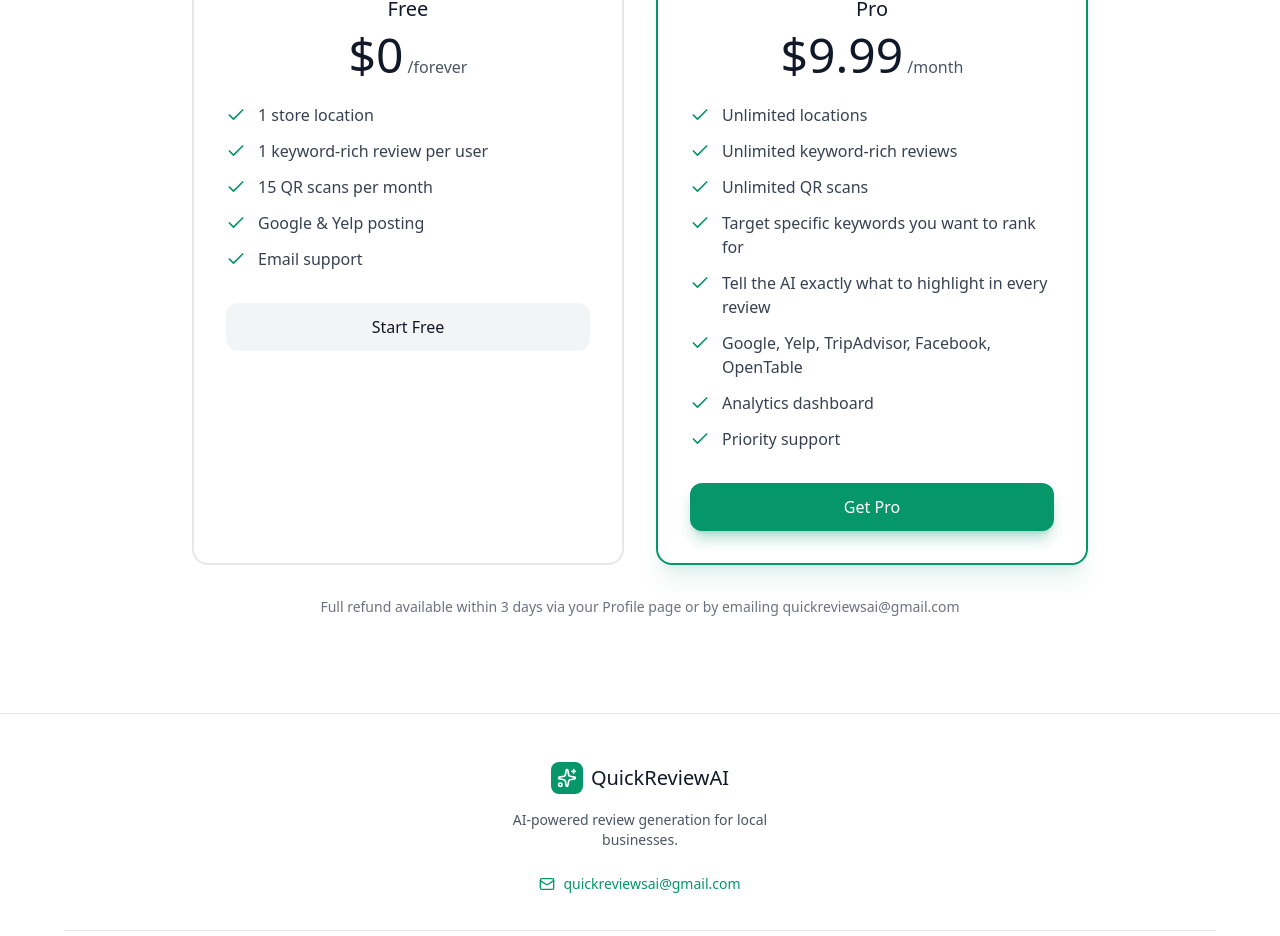
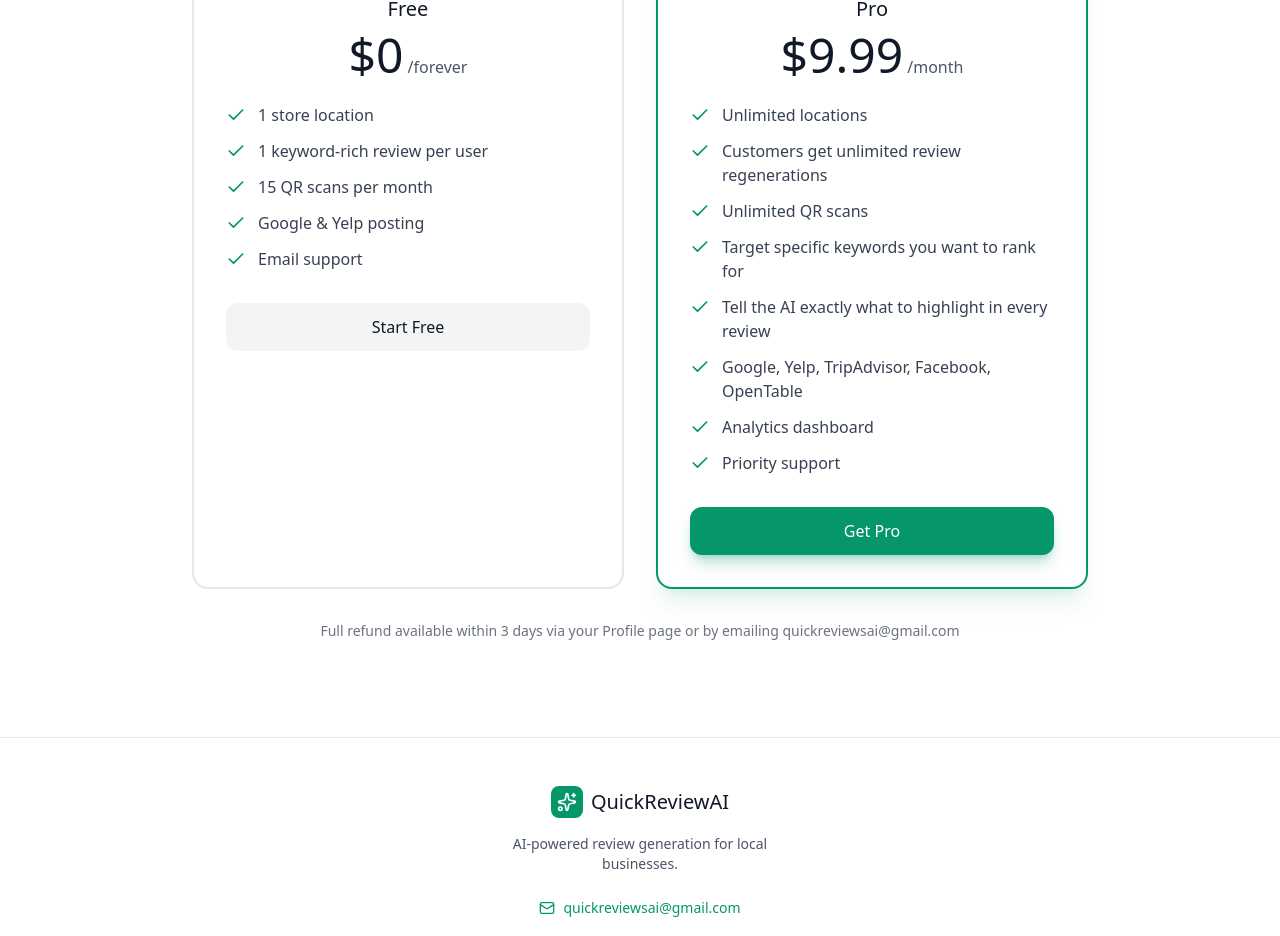
Before and after one commit to MikeDafi/quickreviewai, a Next.js app: page / in a window 1280 px wide. Shown: the part 3076-4012 px from the top of the page. Built offline with nearby package versions, Linux system fonts and the light colour scheme.

Commit message:
fix: update regenerations copy to be customer focused

```diff
--- a/pages/index.tsx
+++ b/pages/index.tsx
@@ -293,7 +293,7 @@
                 period="month"
                 features={[
                   'Unlimited locations',
-                  'Unlimited keyword-rich reviews',
+                  'Customers get unlimited review regenerations',
                   'Unlimited QR scans',
                   'Target specific keywords you want to rank for',
                   'Tell the AI exactly what to highlight in every review',
--- a/pages/upgrade.tsx
+++ b/pages/upgrade.tsx
@@ -61,7 +61,7 @@
 
   const proFeatures = [
     { icon: Store, text: 'Unlimited store locations', color: 'emerald' },
-    { icon: RefreshCw, text: 'Unlimited AI review regenerations', color: 'blue' },
+    { icon: RefreshCw, text: 'Customers get unlimited review regenerations', color: 'blue' },
     { icon: QrCode, text: 'Unlimited QR scans', color: 'teal' },
     { icon: Zap, text: 'Review Guidance - tell AI exactly what to highlight', color: 'violet' },
     { icon: BarChart3, text: 'Analytics dashboard - track keyword performance', color: 'indigo' },
```
